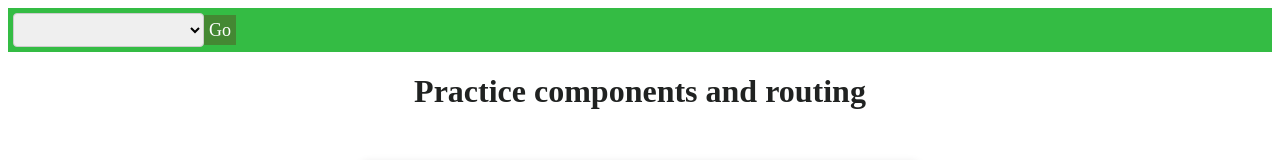
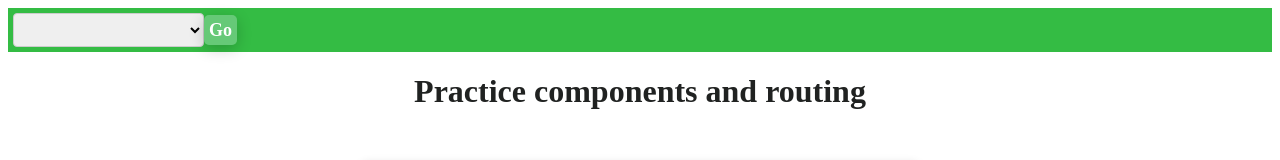
Before and after one commit to nickleus-j/webTrials, an Angular app in the folder WebStuff/: page / in a window 1280 px wide. Shown: the top 160 px of the page. Built offline with nearby package versions, Linux system fonts and the light colour scheme.

Commit message:
Style changeon list box and nav button

```diff
--- a/WebStuff/src/MappedEnglish/MappedEnglish.component.html
+++ b/WebStuff/src/MappedEnglish/MappedEnglish.component.html
@@ -24,4 +24,4 @@
     <p class="result-text">{{ transformedText }}</p>
   </div>
 </div>
-<list-box [labels]="['English', 'Cyrillic', 'Greek']" searchLabel="Search Mapped Characters:"></list-box>
+<list-box [labels]="['English', 'Cyrillic', 'Greek', 'Latin', 'Arabic', 'Hebrew','Persian']" searchLabel="Search Mapped Characters:"></list-box>
--- a/WebStuff/src/app/ListBox.component/listbox.component.css
+++ b/WebStuff/src/app/ListBox.component/listbox.component.css
@@ -42,16 +42,16 @@ button:active {
     background-color: #3d8b40;
     }
 
-#resultsList {
+#resultsList{
     margin-top: 20px;
     list-style: none;
     padding: 0;
     display: grid;
-    grid-template-columns: repeat(auto-fill, minmax(150px, 1fr));
     gap: 10px;
+    grid-template-columns: repeat(auto-fill, minmax(120px, 1fr));
 }
 
-#resultsList li {
+#resultsList li{
     padding: 12px;
     background-color: #e8f5e9;
     border-left: 4px solid #4CAF50;
@@ -67,9 +67,6 @@ button:active {
     font-style: italic;
     grid-column: 1 / -1;
     }
-#resultsList {
-          grid-template-columns: repeat(auto-fill, minmax(120px, 1fr));
-        }
 .form-group {
     background: #6273CA;
     background-size: cover;
--- a/WebStuff/src/app/ListBox.component/listbox.component.html
+++ b/WebStuff/src/app/ListBox.component/listbox.component.html
@@ -9,8 +9,8 @@
       >
       <button id="searchButton" (click)="searchFromLabels()">Search</button>
       <ul id="resultsList">
-        @for (item of labels; track item) {
-        <li>{{ item }}</li>
+        @for (item of this.labels; track item) {
+          <li>{{ item }}</li>
         }
       </ul>
 </div>
--- a/WebStuff/src/app/ListBox.component/listbox.component.ts
+++ b/WebStuff/src/app/ListBox.component/listbox.component.ts
@@ -13,13 +13,12 @@ export class ListBox implements AfterViewInit {
     @Input() searchLabel: string = '';
     @Input()searchTerm: string = '';
     @Input() labels: string[] = [];
+    mappedLabels: string[] = [];
   selectedItem:string | null = null;
   constructor() {
-
+    this.mappedLabels=this.labels;
   }
-  ngAfterViewInit() {
-    //this.selectedItem = this.navItems[0]?.Path || null;
-  }
+  ngAfterViewInit() {}
   fuzzySearch(array: string[], query: string) {
         const lowerQuery = query.toLowerCase();
 
--- a/WebStuff/src/app/NavSelection/NavListing.css
+++ b/WebStuff/src/app/NavSelection/NavListing.css
@@ -1,12 +1,21 @@
 .btn {
-	background-color: #483;
+	background-color:#66C977;
 	color: white;
 	padding: 5px;
 	border: 0px;
 	font-size: large;
+	border: none;
+	border-radius: 5px;
 	cursor: pointer;
+	font-weight: bold;
+	transition: all 0.3s ease;
+	box-shadow: 0 4px 15px rgba(0, 0, 0, 0.2);
 }
-
+.btn:hover {
+  background-color: #33885A;
+  transform: translateY(-2px);
+  box-shadow: 0 6px 20px rgba(0, 0, 0, 0.3);
+}
 .nav-dropdown {
 	padding: 5px;
 	border: 1px solid #ccc;
```
Lines whose indentation alone changed are shown as unchanged.
